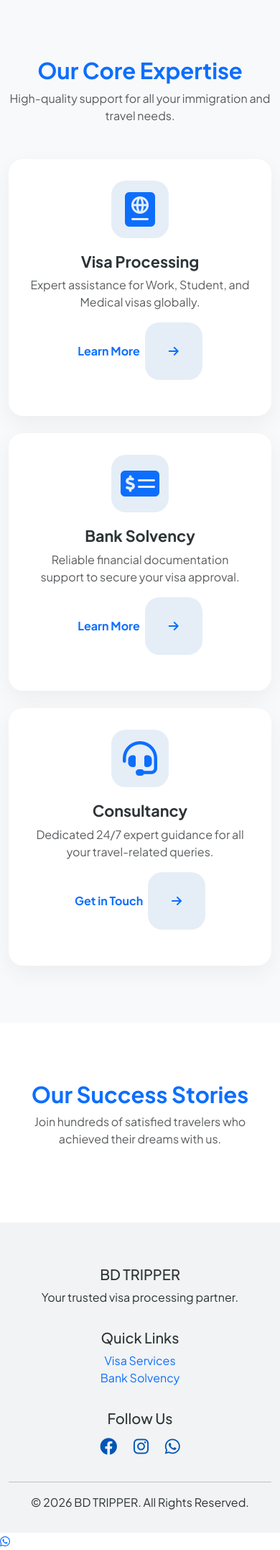
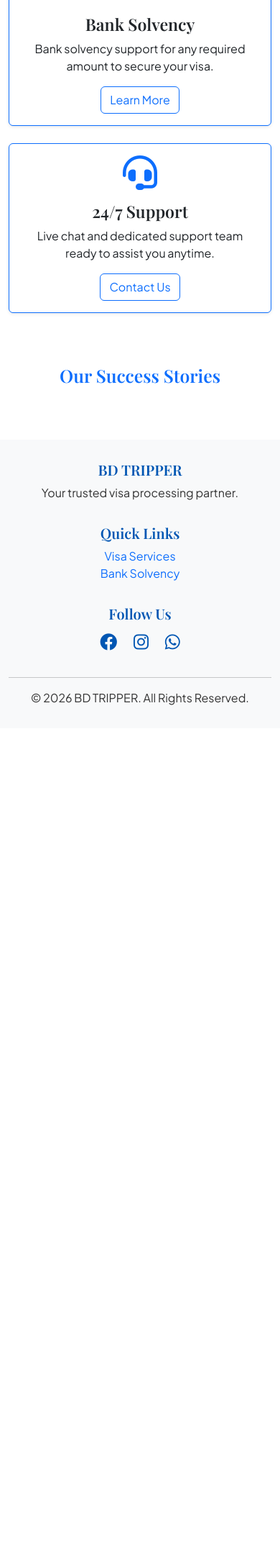
Before and after one commit to imranislam7221-commits/bdtrippers, a PHP site: page / in a window 390 px wide. Shown: the part 946-3100 px from the top of the page at 72% size. After the commit the page ends 1926 px from the top, so only its background shows below. Run offline with PHP 8.4, Linux system fonts and the light colour scheme; some libraries are stand-ins or nearby versions; some web fonts are replaced.

Commit message:
Deploying to gh-pages from @ imranislam7221-commits/bdtrippers@a9d8e3613a2ddad26127d132664c1c06c4aadc09 🚀

```diff
--- a/assets/css/style.css
+++ b/assets/css/style.css
@@ -1,142 +1,210 @@
 /* Define CSS Variables for a cohesive Blue & White theme */
 :root {
-    --primary: #0056b3;
-    --accent: #004494;
-    --secondary: #e63946;
-    --light-bg: #f8f9fa;
-    --white: #ffffff;
-    --text-main: #2d3436;
-    --text-muted: #636e72;
+    --primary: #0056b3;     /* BD Tripper Blue */
+    --accent: #004494;      /* Darker Blue */
+    --light-bg: #ffffff;
+    --text-main: #333333;
     --font-heading: 'Playfair Display', serif;
     --font-body: 'Plus Jakarta Sans', sans-serif;
     --transition-smooth: all 0.3s cubic-bezier(0.25, 0.8, 0.25, 1);
-    --shadow-subtle: 0 10px 30px rgba(0, 0, 0, 0.05);
-    --shadow-medium: 0 15px 35px rgba(0, 0, 0, 0.1);
 }
 
 body {
     font-family: var(--font-body);
     color: var(--text-main);
-    background-color: var(--white);
+    background-color: var(--light-bg);
     -webkit-font-smoothing: antialiased;
-    overflow-x: hidden;
 }
 
-section {
-    padding: 80px 0;
+h1, h2, h3, h4, h5, h6, .display-4 {
+    font-family: var(--font-heading);
+    color: var(--primary);
 }
 
-/* Animations */
-@keyframes fadeInUp {
-    from { opacity: 0; transform: translateY(30px); }
-    to { opacity: 1; transform: translateY(0); }
+/* Custom Navbar Styles */
+.custom-navbar {
+    background-color: var(--primary);
+    padding: 15px 0;
 }
 
-.animate-fade-up {
-    animation: fadeInUp 0.8s ease-out forwards;
+.brand-logo {
+    font-family: var(--font-heading);
+    font-weight: 700;
+    color: #ffffff !important;
+    font-size: 1.6rem;
+    letter-spacing: 0.5px;
 }
 
-/* Hero Section Redesign */
-.hero-section {
-    position: relative;
-    background: linear-gradient(rgba(0, 86, 179, 0.85), rgba(0, 68, 148, 0.9)), url('https://images.unsplash.com/photo-1436491865332-7a61a109c05a?q=80&w=2070&auto=format&fit=crop') no-repeat center center/cover;
-    color: white;
-    padding: 160px 0;
-    text-align: center;
-    overflow: hidden;
+.brand-logo span {
+    color: #cce5ff;
 }
 
-.welcome-text {
-    font-size: 1.2rem;
-    color: #cce5ff;
-    font-weight: 600;
-    letter-spacing: 3px;
-    text-transform: uppercase;
-    display: inline-block;
-    margin-bottom: 15px;
+/* 3-dot Mobile Menu Toggle Styling */
+.navbar-toggler {
+    border: none !important;
+    padding: 0 10px;
+}
+.navbar-toggler:focus {
+    box-shadow: none;
+    outline: none;
+}
+.fa-ellipsis-vertical {
+    color: #ffffff;
+    transition: transform 0.3s ease;
+}
+.navbar-toggler[aria-expanded="true"] .fa-ellipsis-vertical {
+    transform: rotate(90deg);
 }
 
-.hero-section h1 {
-    font-size: 3.5rem;
-    line-height: 1.2;
-    margin-bottom: 20px;
+/* Nav Link Styling */
+.custom-link {
+    color: rgba(255, 255, 255, 0.85) !important;
+    font-weight: 500;
+    margin: 0 12px;
+    position: relative;
+    padding: 8px 0 !important;
+    font-size: 1.05rem;
 }
 
-.hero-section p.lead {
-    font-size: 1.25rem;
-    color: rgba(255, 255, 255, 0.9);
-    max-width: 700px;
-    margin: 0 auto 30px;
-}
-
-/* Modern Card Styling */
-.modern-card {
-    background: var(--white);
-    border: none !important;
-    border-radius: 20px;
-    padding: 30px;
-    transition: var(--transition-smooth);
-    box-shadow: var(--shadow-subtle);
-    height: 100%;
-}
-
-.modern-card:hover {
-    transform: translateY(-10px);
-    box-shadow: var(--shadow-medium);
-}
-
-.modern-card i {
-    background: rgba(0, 86, 179, 0.1);
-    width: 80px;
-    height: 80px;
-    line-height: 80px;
-    border-radius: 20px;
-    margin-bottom: 20px;
+.custom-link::after {
+    content: '';
+    position: absolute;
+    bottom: 2px;
+    left: 0;
+    width: 0%;
+    height: 2px;
+    background-color: #ffffff;
     transition: var(--transition-smooth);
 }
 
-.modern-card:hover i {
-    background: var(--primary);
-    color: white !important;
+.custom-link:hover::after {
+    width: 100%;
 }
 
-/* Success Gallery Styling */
-.gallery-card {
-    border-radius: 15px;
-    overflow: hidden;
-    box-shadow: var(--shadow-subtle);
+.custom-link:hover {
+    color: #ffffff !important;
+}
+
+/* Call to Action Button in Nav */
+.custom-btn-white {
+    background-color: #ffffff;
+    color: var(--primary) !important;
+    font-weight: 600;
+    border: none;
+    transition: var(--transition-smooth);
+    box-shadow: 0 4px 10px rgba(0, 0, 0, 0.1);
+}
+
+.custom-btn-white:hover {
+    background-color: #f8f9fa;
+    transform: translateY(-2px);
+    box-shadow: 0 6px 15px rgba(0, 0, 0, 0.15);
+}
+
+/* Mobile dropdown menu adjustments */
+@media (max-width: 991px) {
+    .navbar-collapse {
+        background-color: var(--accent);
+        padding: 15px;
+        border-radius: 8px;
+        margin-top: 15px;
+        box-shadow: 0 10px 20px rgba(0,0,0,0.1);
+        position: absolute;
+        width: 100%;
+        left: 0;
+        top: 100%;
+        z-index: 1000;
+    }
+    .custom-link {
+        margin: 10px 0;
+        display: block;
+        text-align: center;
+    }
+    .custom-btn-white {
+        margin-top: 10px;
+        display: block;
+        text-align: center;
+        width: auto !important;
+    }
+}
+
+/* WhatsApp Floating Button */
+.whatsapp-float {
+    position: fixed;
+    width: 60px;
+    height: 60px;
+    bottom: 40px;
+    right: 40px;
+    background-color: #25d366;
+    color: #FFF;
+    border-radius: 50px;
+    text-align: center;
+    font-size: 30px;
+    box-shadow: 2px 2px 3px #999;
+    z-index: 1000;
+    display: flex;
+    align-items: center;
+    justify-content: center;
+    text-decoration: none;
     transition: var(--transition-smooth);
 }
 
-.gallery-card:hover {
-    transform: scale(1.03);
+.whatsapp-float:hover {
+    background-color: #128c7e;
+    color: #FFF;
+    transform: scale(1.1);
 }
 
-.gallery-card img {
-    height: 250px;
-    object-fit: cover;
+.whatsapp-float i {
+    margin-top: 2px;
 }
 
-/* Button Refinement */
-.btn-primary {
-    background-color: var(--primary);
-    border-color: var(--primary);
-    padding: 12px 30px;
-    font-weight: 600;
-    border-radius: 12px;
-    transition: var(--transition-smooth);
+/* Pulse animation */
+.whatsapp-float {
+    animation: pulse-green 2s infinite;
 }
 
-.btn-primary:hover {
-    background-color: var(--accent);
-    transform: translateY(-2px);
-    box-shadow: 0 5px 15px rgba(0, 86, 179, 0.3);
+@keyframes pulse-green {
+    0% { transform: scale(0.95); box-shadow: 0 0 0 0 rgba(37, 211, 102, 0.7); }
+    70% { transform: scale(1); box-shadow: 0 0 0 15px rgba(37, 211, 102, 0); }
+    100% { transform: scale(0.95); box-shadow: 0 0 0 0 rgba(37, 211, 102, 0); }
 }
 
-/* Footer & Social */
+@media (max-width: 991px) {
+    .whatsapp-float {
+        bottom: 20px;
+        right: 20px;
+        width: 50px;
+        height: 50px;
+        font-size: 25px;
+    }
+}
+
+.hero-section {
+    background-color: #0056b3;
+    color: white;
+    padding: 100px 0;
+    text-align: center;
+}
+.welcome-text {
+    font-size: 2.2rem;
+    color: #cce5ff; /* Light blue color for elegance */
+    font-weight: 500;
+    font-style: italic;
+    letter-spacing: 2px;
+    text-transform: uppercase;
+}
+.hero-section p.lead {
+    font-size: 1.5rem; /* Lead text boro kora holo */
+}
+.hassle-text {
+    font-size: 2rem; /* Hassle likha ta 1.25x (pray) boro kora holo */
+    font-weight: 800;
+}
 .footer {
-    background-color: #f1f3f5;
-    padding: 60px 0 30px;
+    background-color: #f8f9fa;
+    padding: 30px 0;
+    margin-top: 50px;
 }
 .social-icons a {
     color: #0056b3;
--- a/index.html
+++ b/index.html
@@ -103,47 +103,44 @@
     </script>
 <!-- Hero Section -->
 <section class="hero-section">
-    <div class="container animate-fade-up">
-        <span class="welcome-text">Your Trusted Travel Partner</span>
-        <h1 class="display-3 fw-bold">Simplifying Your Global <br class="d-none d-lg-block"> Journey Today</h1>
-        <p class="lead">Premium Visa Processing & Bank Solvency Support tailored for your dreams. Fast, reliable, and transparent.</p>
-        <div class="d-flex gap-3 justify-content-center mt-4">
-            <a href="services.html" class="btn btn-light btn-lg rounded-pill px-4 fw-600">Explore Services</a>
-            <a href="contact.html" class="btn btn-outline-light btn-lg rounded-pill px-4">Contact Us</a>
-        </div>
+    <div class="container">
+        <h2 class="welcome-text mb-2">Welcome Here</h2>
+        <h1 class="display-4 fw-bold">Travel with Ease</h1>
+        <p class="lead"><span class="hassle-text">Hassle</span>-free Visa Processing & Bank Solvency Support for Any Country.</p>
+        <a href="services.html" class="btn btn-light btn-lg mt-3">Explore Services</a>
     </div>
 </section>
 
-<!-- Features/Services Section -->
-<section class="bg-light">
-    <div class="container">
-        <div class="text-center mb-5 animate-fade-up">
-            <h2 class="display-5 fw-bold text-primary">Our Core Expertise</h2>
-            <p class="text-muted">High-quality support for all your immigration and travel needs.</p>
-        </div>
-        <div class="row g-4">
-            <div class="col-md-4 animate-fade-up" style="animation-delay: 0.1s;">
-                <div class="modern-card text-center">
-                    <i class="fas fa-passport fa-3x text-primary"></i>
-                    <h3 class="fw-bold h4">Visa Processing</h3>
-                    <p class="text-muted">Expert assistance for Work, Student, and Medical visas globally.</p>
-                    <a href="services.html" class="text-primary text-decoration-none fw-bold">Learn More <i class="fas fa-arrow-right ms-1"></i></a>
+<!-- Features Section -->
+<section class="container my-5">
+    <div class="row text-center">
+        <div class="col-md-4 mb-4">
+            <div class="card h-100 shadow-sm border-primary">
+                <div class="card-body">
+                    <i class="fas fa-passport fa-3x text-primary mb-3"></i>
+                    <h3 class="card-title">Visa Processing</h3>
+                    <p class="card-text">Work, Student, and Medical visas for any country worldwide.</p>
+                    <a href="services.html" class="btn btn-outline-primary">Learn More</a>
                 </div>
             </div>
-            <div class="col-md-4 animate-fade-up" style="animation-delay: 0.2s;">
-                <div class="modern-card text-center">
-                    <i class="fas fa-money-check-alt fa-3x text-primary"></i>
-                    <h3 class="fw-bold h4">Bank Solvency</h3>
-                    <p class="text-muted">Reliable financial documentation support to secure your visa approval.</p>
-                    <a href="solvency.html" class="text-primary text-decoration-none fw-bold">Learn More <i class="fas fa-arrow-right ms-1"></i></a>
+        </div>
+        <div class="col-md-4 mb-4">
+            <div class="card h-100 shadow-sm border-primary">
+                <div class="card-body">
+                    <i class="fas fa-money-check-alt fa-3x text-primary mb-3"></i>
+                    <h3 class="card-title">Bank Solvency</h3>
+                    <p class="card-text">Bank solvency support for any required amount to secure your visa.</p>
+                    <a href="solvency.html" class="btn btn-outline-primary">Learn More</a>
                 </div>
             </div>
-            <div class="col-md-4 animate-fade-up" style="animation-delay: 0.3s;">
-                <div class="modern-card text-center">
-                    <i class="fas fa-headset fa-3x text-primary"></i>
-                    <h3 class="fw-bold h4">Consultancy</h3>
-                    <p class="text-muted">Dedicated 24/7 expert guidance for all your travel-related queries.</p>
-                    <a href="contact.html" class="text-primary text-decoration-none fw-bold">Get in Touch <i class="fas fa-arrow-right ms-1"></i></a>
+        </div>
+        <div class="col-md-4 mb-4">
+            <div class="card h-100 shadow-sm border-primary">
+                <div class="card-body">
+                    <i class="fas fa-headset fa-3x text-primary mb-3"></i>
+                    <h3 class="card-title">24/7 Support</h3>
+                    <p class="card-text">Live chat and dedicated support team ready to assist you anytime.</p>
+                    <a href="contact.html" class="btn btn-outline-primary">Contact Us</a>
                 </div>
             </div>
         </div>
@@ -151,12 +148,9 @@
 </section>
 
 <!-- Visa Success Gallery -->
-<section class="container">
-    <div class="text-center mb-5">
-        <h2 class="display-5 fw-bold text-primary">Our Success Stories</h2>
-        <p class="text-muted">Join hundreds of satisfied travelers who achieved their dreams with us.</p>
-    </div>
-    <div class="row g-4">
+<section class="container my-5">
+    <h2 class="text-center text-primary mb-4">Our Success Stories</h2>
+    <div class="row">
             </div>
 </section>
 
```
